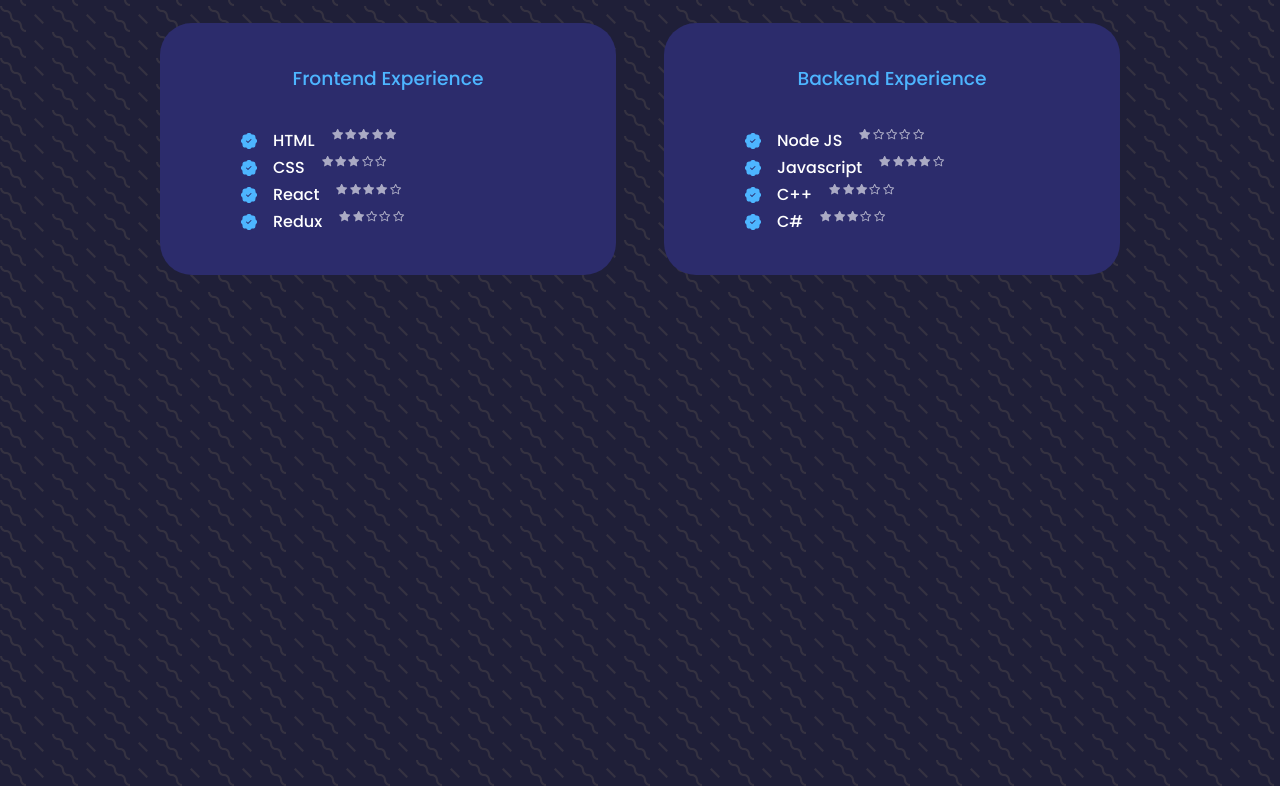
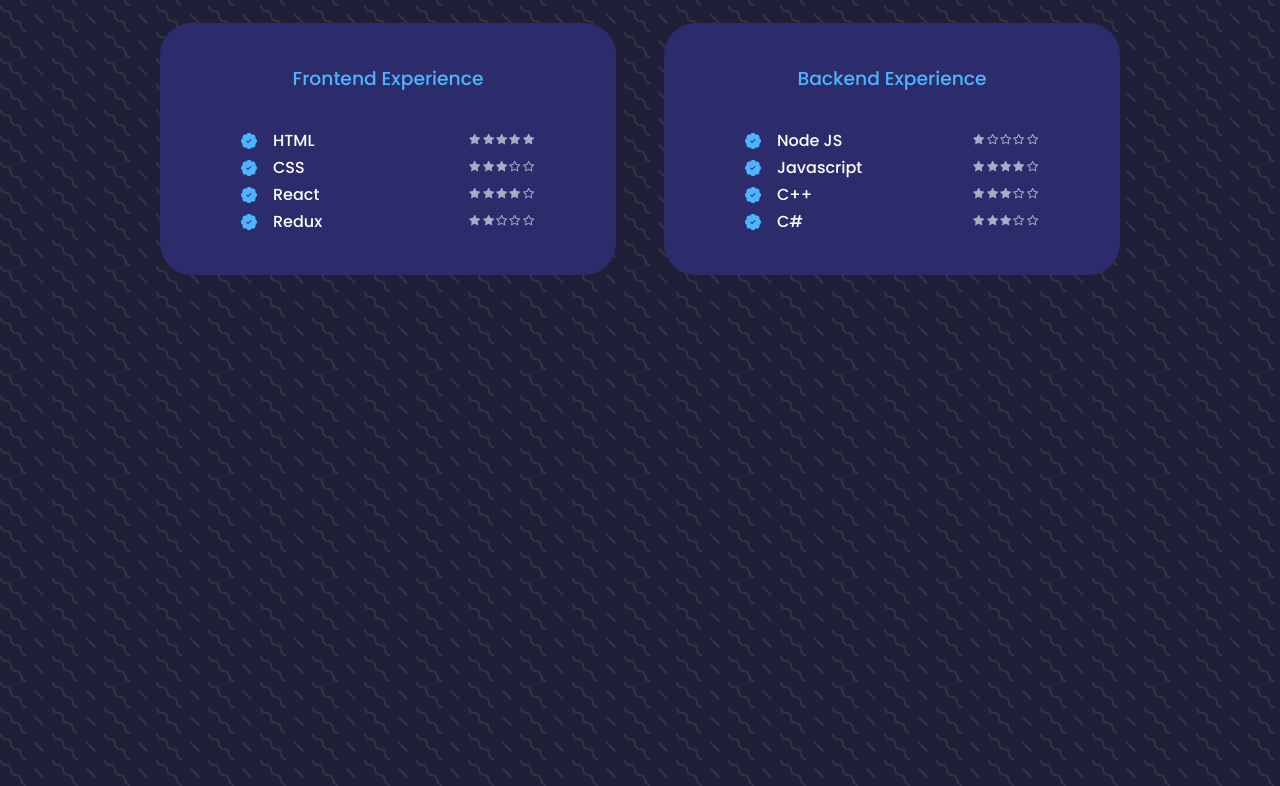
Before and after one commit to saubhagyaashish/PORTFOLIO, a React (Create React App) app: page / in a window 1280 px wide. Shown: the part 1944-2730 px from the top of the page. Built offline with nearby package versions, Linux system fonts and the light colour scheme.

Commit message:
Testimonial Page Added

```diff
--- a/src/components/Experience/Experience.jsx
+++ b/src/components/Experience/Experience.jsx
@@ -14,31 +14,31 @@
           <div className="experience_content">
             <article className="experience_details">
               <BsPatchCheckFill className="experience_details-icons" />
-
               <h4>HTML</h4>
-                <small className="text-light" ><StarRatings stars={5}/></small>
-
+              <small className="experience_ratings">
+                <StarRatings stars={5} />
+              </small>
             </article>
             <article className="experience_details">
               <BsPatchCheckFill className="experience_details-icons" />
-
               <h4>CSS</h4>
-                <small className="text-light"><StarRatings stars={3}/></small>
-
+              <small className="experience_ratings">
+                <StarRatings stars={3} />
+              </small>
             </article>
             <article className="experience_details">
               <BsPatchCheckFill className="experience_details-icons" />
-
               <h4>React</h4>
-                <small className="text-light"><StarRatings stars={4}/></small>
-
+              <small className="experience_ratings">
+                <StarRatings stars={4} />
+              </small>
             </article>
             <article className="experience_details">
               <BsPatchCheckFill className="experience_details-icons" />
-
               <h4>Redux</h4>
-                <small className="text-light"><StarRatings stars={2}/></small>
-
+              <small className="experience_ratings">
+                <StarRatings stars={2} />
+              </small>
             </article>
           </div>
         </div>
@@ -47,31 +47,31 @@
           <div className="experience_content">
             <article className="experience_details">
               <BsPatchCheckFill className="experience_details-icons" />
-
               <h4>Node JS</h4>
-                <small className="text-light"><StarRatings stars={1}/></small>
-
+              <small className="experience_ratings">
+                <StarRatings stars={1} />
+              </small>
             </article>
             <article className="experience_details">
               <BsPatchCheckFill className="experience_details-icons" />
-
               <h4>Javascript</h4>
-                <small className="text-light"><StarRatings stars={4}/></small>
-
+              <small className="experience_ratings">
+                <StarRatings stars={4} />
+              </small>
             </article>
             <article className="experience_details">
               <BsPatchCheckFill className="experience_details-icons" />
-
               <h4>C++</h4>
-                <small className="text-light"><StarRatings stars={3}/></small>
-
+              <small className="experience_ratings">
+                <StarRatings stars={3} />
+              </small>
             </article>
             <article className="experience_details">
               <BsPatchCheckFill className="experience_details-icons" />
-
               <h4>C#</h4>
-                <small className="text-light"><StarRatings stars={3}/></small>
-
+              <small className="experience_ratings">
+                <StarRatings stars={3} />
+              </small>
             </article>
           </div>
         </div>
--- a/src/components/Experience/experience.css
+++ b/src/components/Experience/experience.css
@@ -40,3 +40,8 @@
     margin-top: 6px;
     color: var(--color-primary);
 }
+.experience_ratings{
+    color: var(--color-light);
+    margin-left: auto;
+    margin-top: auto;
+}
--- a/src/components/Testimonial/Testimonial.jsx
+++ b/src/components/Testimonial/Testimonial.jsx
@@ -7,7 +7,7 @@
   {
     id: 1,
     name: "Angana Dawn",
-    designation:"R&D Engineer",
+    designation: "R&D Engineer",
     comapny: "NOKIA",
     image: AD,
     review:
@@ -16,11 +16,20 @@
   {
     id: 2,
     name: "Abhay Kumar Dhar",
-    designation:"Engineer",
-    comapny: "L&T Technology Services",
+    designation: "Engineer",
+    comapny: "LTTS",
     image: AKD,
     review:
-      "",
+      "Me and Saubhagya started our career together. Saubhagya is one of the excellent person whom you can trust with your work. He knows how to add some creativity and make even a dull web page a astounding one.",
+  },
+  {
+    id: 3,
+    name: "Sachin Kumar",
+    designation: "Engineer",
+    comapny: "LTTS",
+    image: AKD,
+    review:
+      "Me and Saubhagya started our career together. Saubhagya is one of the excellent person whom you can trust with your work. He knows how to add some creativity and make even a dull web page a astounding one.",
   },
 ];
 
@@ -33,12 +42,16 @@
         {data.map((e) => {
           return (
             <article className="testimonial">
-              <div className="uppercard">
+              <div className="avatar_name">
                 <div className="testimonials_avatar">
                   <img src={e.image} alt="" />
                 </div>
+                <div className="testimonials_name_designation ">
+                  <h4 className="testimonial_name">{e.name}</h4>
+                  <small className="text-light">{e.designation} at {e.comapny}</small>
+                </div>
               </div>
-              <h5 className="testimonial_name">{e.name}</h5>
+
               <small className="testimonials_review">{e.review}</small>
             </article>
           );
--- a/src/components/Testimonial/testimonial.css
+++ b/src/components/Testimonial/testimonial.css
@@ -21,9 +21,18 @@
 .testimonial{
     background: var(--color-bg-variant);
     text-align: center;
-    padding: 2rem;
+    padding:2rem;
     border-radius: 2rem;
     user-select: none;
+}
+.testimonials_name_designation{
+    margin: auto;
+    text-decoration: dashed;
+}
+.avatar_name{
+    display: grid;
+    grid-template-columns: repeat(2, 1fr);
+
 }
 
 .testimonials_review{
@@ -31,5 +40,6 @@
     font-weight: 300;
     display: block;
     width: 80%;
+    text-align: left;
     margin: 0.8rem auto 0;
 }
```
Lines whose indentation alone changed are shown as unchanged.
